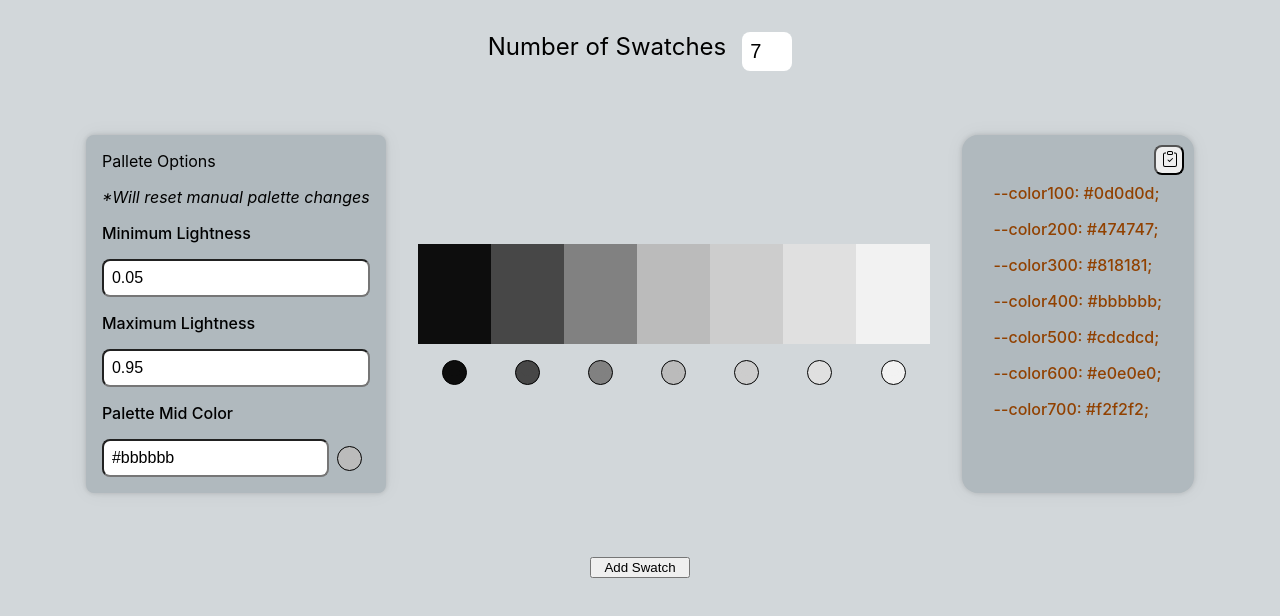
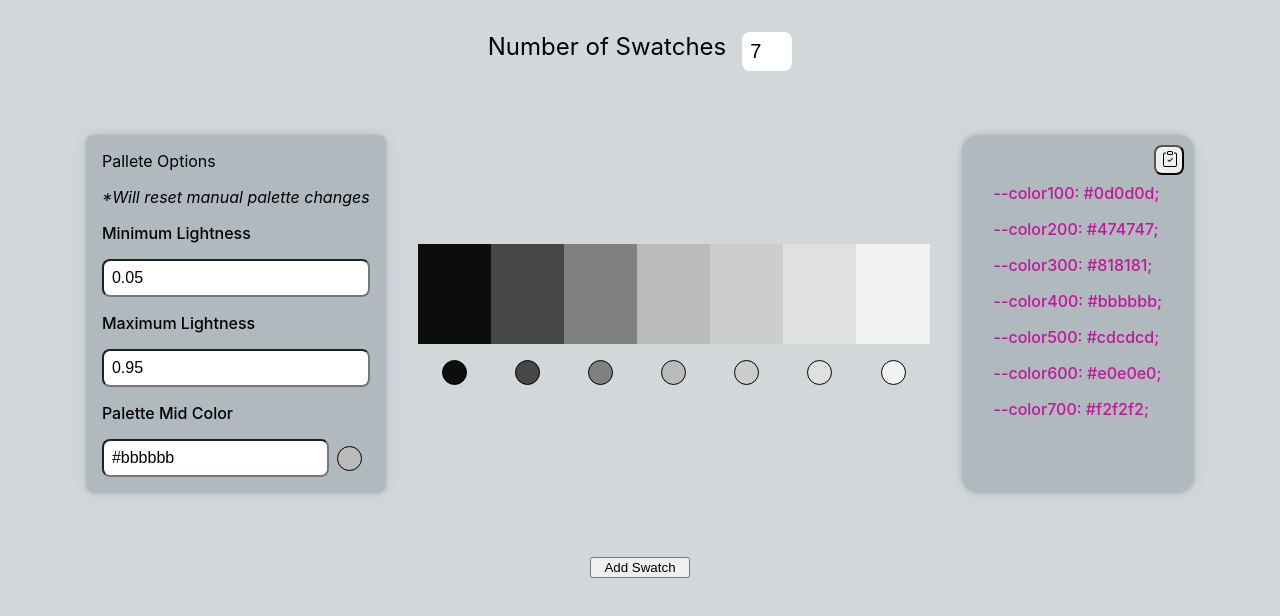
Before and after one commit to joecaro/color-palette-tool, a React (Create React App) app: page / in a window 1280 px wide. Shown: the top 616 px of the page. Built offline with nearby package versions, Linux system fonts and the light colour scheme.

Commit message:
setting min and max input limits to  .45 and .55 respectively

```diff
--- a/src/components/Palette/index.js
+++ b/src/components/Palette/index.js
@@ -51,7 +51,7 @@ const Palette = ({ swatches = 7, color = "#bbbbbb", paletteId }) => {
           type="number"
           value={minimumLightness}
           min={0}
-          max={1}
+          max={.45}
           step={0.05}
           onChange={(e) => setMinimumLightness(e.target.value)}
           className="color"
@@ -63,7 +63,7 @@ const Palette = ({ swatches = 7, color = "#bbbbbb", paletteId }) => {
           id="max-l"
           name="max-l"
           type="number"
-          min={0}
+          min={.55}
           max={1}
           step={0.05}
           value={maximumLightness}
--- a/src/index.css
+++ b/src/index.css
@@ -12,13 +12,7 @@
   --lightBackground400: #d2d7da;
   --lightBackground500: #d2d7da;
   --lightBackground600: #ccd1d5;
-  --colorText100: #914100;
-  --colorText200: #c76211;
-  --colorText300: #eb9e5f;
-  --colorText400: #eec09b;
-  --colorText500: #f5d0b2;
-  --colorText600: #fbe0cb;
-  --colorText700: #fef1e7;
+  --colorText100: #c2149c;
 }
 
 @media (prefers-color-scheme: light) {
```
